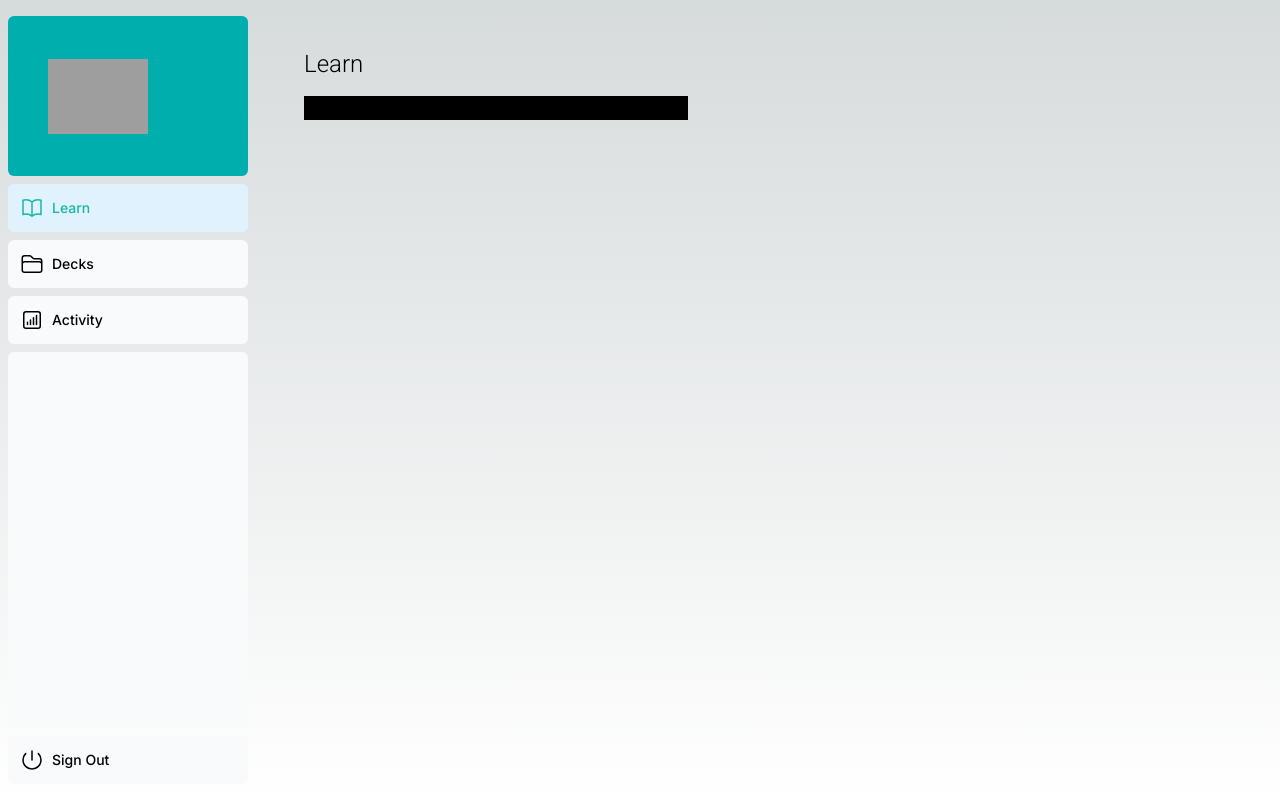
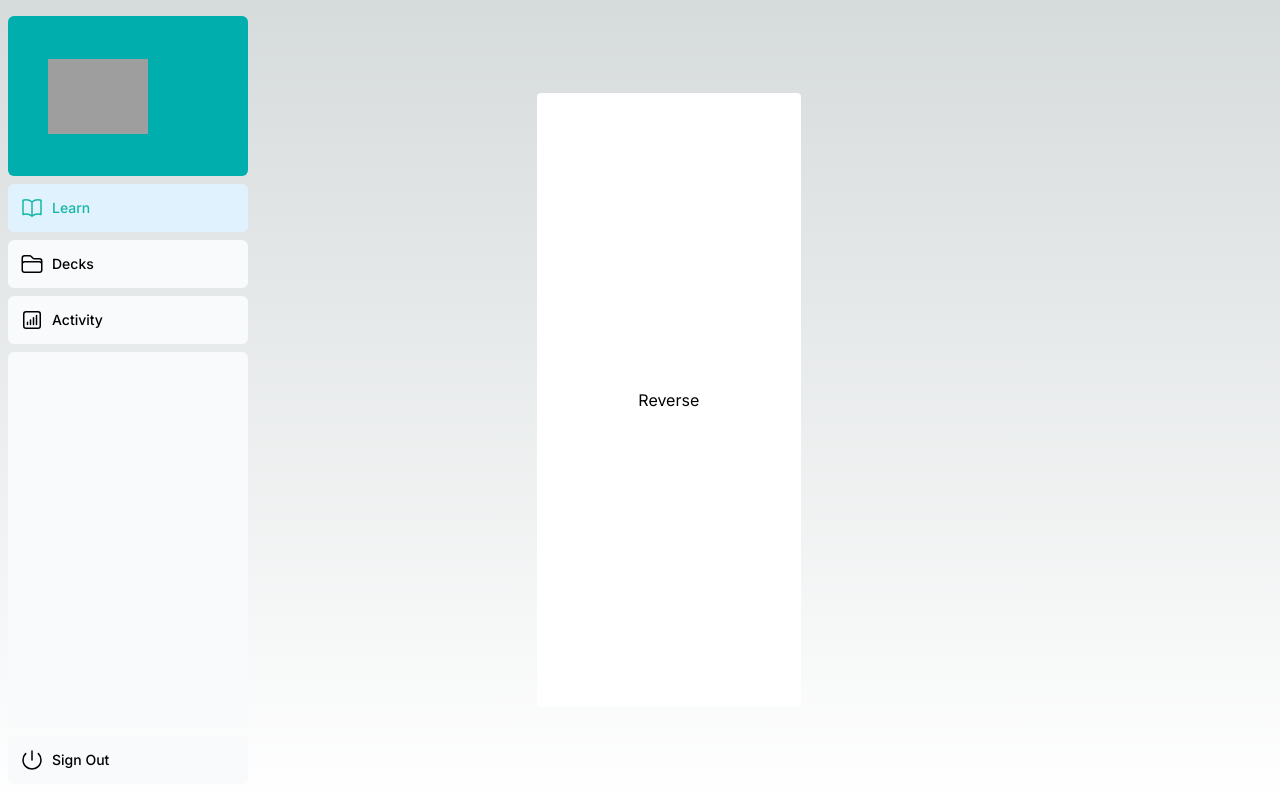
Before and after one commit to MauricioART/teal, a Next.js app: page /learn in a window 1280 px wide. Built offline with nearby package versions, Linux system fonts and the light colour scheme; grey boxes are pictures that could not be loaded.

Commit message:
feat(Root): Styling the Card Component
Styling the spect ratio of the Card component, the centering inside the div container and the text

inside it.

```diff
--- a/app/learn/(overview)/page.tsx
+++ b/app/learn/(overview)/page.tsx
@@ -1,18 +1,19 @@
 import { roboto } from "@/app/ui/fonts";
 import { Suspense } from "react";
 import Card from "@/app/ui/learn/card";
+import Image from "next/image";
 
 export default  function Page() {
-    //const revenue = await fetchRevenue();
-    //const latestInvoices = await fetchLatestInvoices();
-    //const response = await fetchCardData();
-    //console.log(response);
+
+  const adverse = "Adverse";
+  const reverse = "Reverse";
   return (
-    <main>
-      <h1 className={`${roboto.className} mb-4 text-xl md:text-2xl`}>
-        Learn
-      </h1>
-        <Card />
+    <main className="flex h-full px-0">
+      <div className="flex justify-center items-center w-4/5 h-full ">
+        <Card adverse={adverse} reverse={reverse} />
+      </div>
+      <div className="w-1/5 h-full ">
+      </div>
     </main>
   );
 }
--- a/app/learn/layout.tsx
+++ b/app/learn/layout.tsx
@@ -1,4 +1,5 @@
 import SideNav from '@/app/ui/learn/sidenav';
+import Image from'next/image';
 
 export default function Layout({ children }: { children: React.ReactNode }) {
   return (
@@ -6,7 +7,7 @@ export default function Layout({ children }: { children: React.ReactNode }) {
       <div className="w-full flex-none md:w-64">
       <SideNav />
       </div>
-      <div className="flex-grow p-6 md:overflow-y-auto md:p-12">{children}</div>
+      <div className="flex-grow p-6 md:overflow-y-auto md:p-4">{children}</div>
     </div>
   );
 }
--- a/app/ui/learn/card.tsx
+++ b/app/ui/learn/card.tsx
@@ -1,9 +1,17 @@
+'use client';
+import { useState } from 'react';
 
-export default function Card(){
+export default function Card(props: { adverse: any; reverse: any; }){
+    const adverse = props.adverse;
+    const reverse = props.reverse;
+    const [reveal, setReveal] = useState(false);
+
+    function handleClick (){
+        setReveal(!reveal);
+    }
     return (
-        <div className="grid gap-9 sm:grid-cols-2  bg-black max-w-sm">
-            Hola
+        <div className="h-4/5 w-1/3 rounded content-center text-center bg-white" onClick={handleClick}>
+            {(reveal) ? adverse:reverse}
         </div>
-
     );
 }
```
